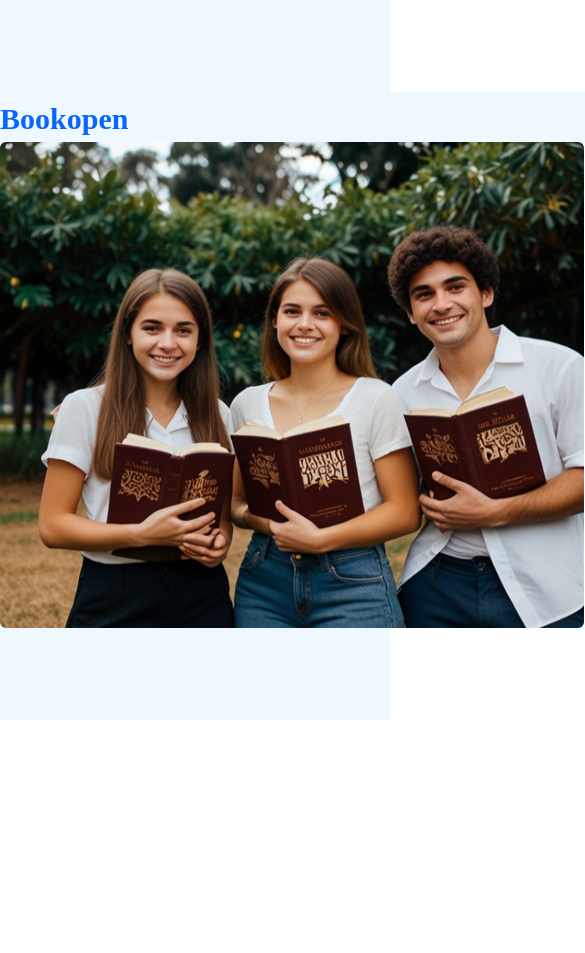
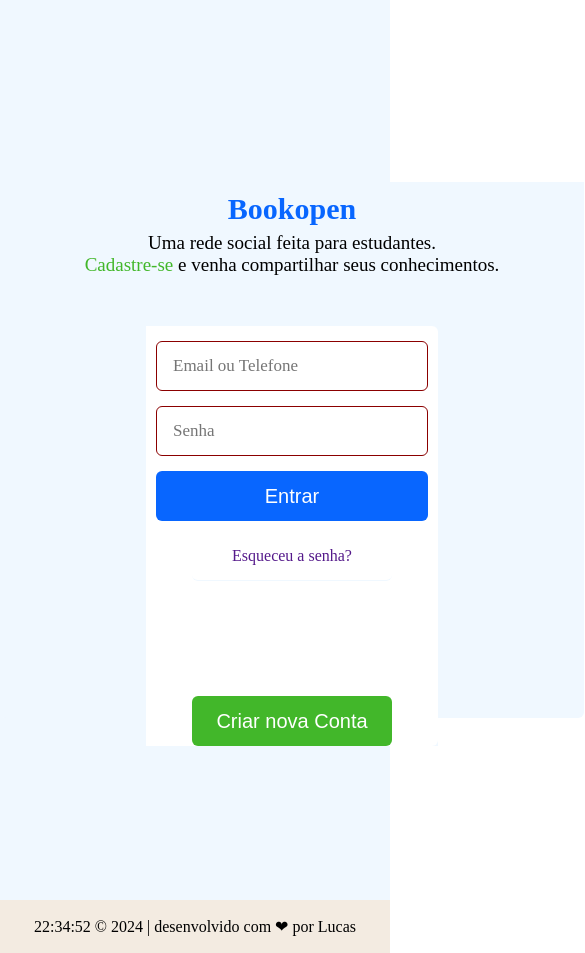
Before and after one commit to DevSoare-S/projetoRedeSocial, an Angular app: page / in a window 390 px wide. Shown: the top 953 px of the page, 585 px wide, since content can reach past the window. Before the commit the page ends 844 px from the top, so only its background shows below. Built offline with nearby package versions, Linux system fonts and the light colour scheme.

Commit message:
Ajustando mais alguns css e fazendo ser responsivo para celular

```diff
--- a/src/app/home-principal/home-principal.component.css
+++ b/src/app/home-principal/home-principal.component.css
@@ -1,7 +1,7 @@
 .boxH {
     background-color:  var(--color-cinzaMetal-1);
     width: 100%;
-    height: 720px;
+    height: 900px;
     padding-top: 92px;
     padding-bottom: 92px;
     display: flex;
@@ -14,7 +14,6 @@
     margin: auto;
     display: flex;
     border-radius: 6px;
-
 }
 
 .boxH .container.nomeRockMode {
@@ -27,6 +26,8 @@
     width: 584px;
     height: 50px;
     display: flex;
+    flex-direction: column;
+    align-items: center;
 
 }
 
@@ -41,13 +42,28 @@
 
 .boxH .container .nomeRockMode .imagem {
 
-    height: 536px;
-    width: 584px;
-    display: flex;
+
 }
 
 .boxH .container .nomeRockMode .imagem img {
     border-radius: 6px;
+}
+
+.boxH .container .nomeRockMode .meio {
+    font-size: 19px;
+    font-family: inherit auto;
+    display: flex;
+    flex-direction: column;
+    align-items: center;
+}
+
+.boxH .container .nomeRockMode .meio a {
+    text-decoration: none;
+    color: #42b72a;
+}
+
+.boxH .container .nomeRockMode .meio a:hover {
+    text-decoration: underline;
 }
 
 
@@ -95,25 +111,28 @@
 }
 
 .boxH .container .containerBox .boxLogin .containerL a  {
-
     width: 100%;
     align-items: center;
     display: flex;
     justify-content: center;
     text-decoration: none;
     font-size: 16px;
+}
 
-
+.boxH .container .containerBox .boxLogin .containerL a button:hover {
+    background-color: #095ceb;
 }
 
 .boxH .container .containerBox .boxLogin  .containerLa {
     margin: 0 10px 0 10px;
+    display: flex;
+    align-items: center;
+    flex-direction: column;
 }
 
 .boxH .container .containerBox .boxLogin .containerLa a {
-
     height: 50px;
-    width: 100%;
+    width: 200px;
     align-items: center;
     display: flex;
     justify-content: center;
@@ -121,7 +140,12 @@
     font-size: 16px;
     border-bottom: var(--color-cinzaMetal-1) 1px solid;
     margin-top: 10px;
+    border-radius: 6px;
+}
 
+.boxH .container .containerBox .boxLogin .containerLa a:hover {
+    background-color: #fafafa;
+    text-decoration: underline;
 }
 
 .boxH .container .containerBox .boxLogin .containerLb {
@@ -129,7 +153,6 @@
 }
 
 .boxH .container .containerBox .boxLogin .containerLb a  {
-
     width: 200px;
     align-items: center;
     display: flex;
@@ -137,7 +160,6 @@
     text-decoration: none;
     font-size: 16px;
     margin: 0 auto 0 auto;
-
 }
 
 .boxH .container .containerBox .boxLogin .containerL  a button{
@@ -155,7 +177,6 @@
 }
 
 .boxH .container .containerBox .boxLogin .containerLb a button {
-
     display: flex;
     justify-content: center;
     font-size: 20px;
@@ -167,5 +188,54 @@
     border-radius: 6px ;
     text-decoration: none;
     cursor: pointer;
+}
+
+.boxH .container .containerBox .boxLogin .containerLb a button:hover {
+    background-color: #1ca002;
+}
+
+/* rodapé */
+
+.rodape {
+    width: 100%;
+    height: 53px;
+    background-color: rgb(243, 235, 225);
+    display: flex;
+    flex-direction: column;
+    align-items: center;
+    justify-content: center;
+}
+
+@media (max-width: 768px) {
+
+
+    .boxH .container {
+        background-color: var(--color-cinzaMetal-1);
+        width: 980px;
+        height: 536px;
+        margin: auto;
+        display: flex;
+        border-radius: 6px;
+        flex-direction: column;
+        align-items: center;
+
+    }
+
+    .boxH .container .nomeRockMode .imagem {
+
+        height: 488px;
+        width: 584px;
+        display: none;
+
+    }
+
+    .boxH .container .nomeRockMode .header {
+        background-color: var(--color-cinzaMetal-1);
+        width: 584px;
+        height: 50px;
+        display: flex;
+
+    }
+
 
 }
--- a/src/app/home-principal/home-principal.component.html
+++ b/src/app/home-principal/home-principal.component.html
@@ -8,6 +8,11 @@
 
                 <div class="imagem">
                     <img src="./Projeto.jpg" width="100%" height="486px">
+                </div>
+
+                <div class="meio">
+                    <p>Uma rede social feita para estudantes.</p>
+                    <p> <a href="" class="cadastro">Cadastre-se</a> e venha compartilhar seus conhecimentos.</p>
                 </div>
             </div>
 
@@ -38,6 +43,15 @@
                     </div>
                 </div>
             </div>
+
+
         </div>
+
     </div>
 </section>
+
+<section>
+    <div class="rodape">
+        <p>{{date | date:'HH:mm:ss' }} © {{date.getFullYear()}} | desenvolvido com ❤ por Lucas </p>
+    </div>
+</section>
--- a/src/app/home-principal/home-principal.component.ts
+++ b/src/app/home-principal/home-principal.component.ts
@@ -10,4 +10,7 @@ import { Component } from '@angular/core';
 })
 export class HomePrincipalComponent {
 
+  date: Date = new Date();
+
+
 }
```
Lines whose indentation alone changed are shown as unchanged.
